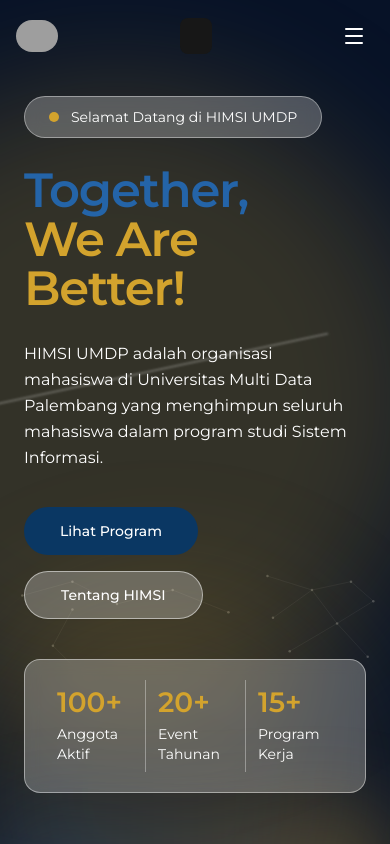
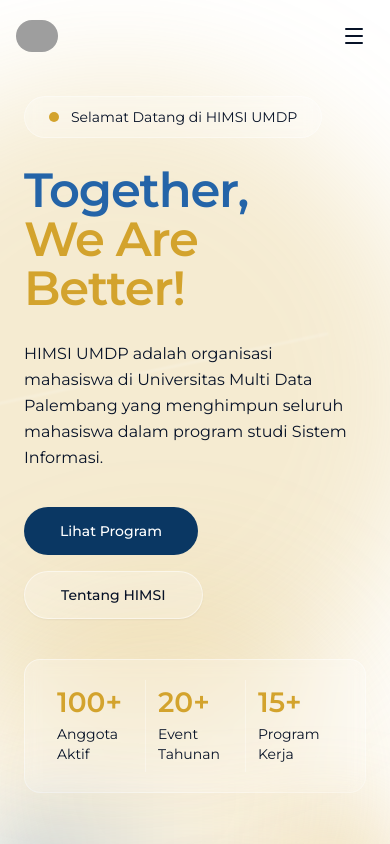
Before and after one commit to FaizZzhue/HIMSIUMDP, a Next.js app: page / in a window 390 px wide. Shown: the top 844 px of the page. Built offline with nearby package versions, Linux system fonts and the light colour scheme; grey boxes are pictures that could not be loaded.

Commit message:
feat : change color thema

```diff
--- a/app/globals.css
+++ b/app/globals.css
@@ -35,8 +35,8 @@
   --sidebar-accent-foreground: oklch(0.205 0 0);
   --sidebar-border: oklch(0.922 0 0);
   --sidebar-ring: oklch(0.708 0 0);
-  --background: oklch(1 0 0);
-  --foreground: oklch(0.145 0 0);
+  --background: #ffffff;
+  --foreground: #071227;
   --himsi-blue-900: #0A3763;
   --himsi-blue-600: #2464A8;
   --himsi-gold: #D3A32D;
@@ -44,7 +44,7 @@
 }
 
 .dark {
-  --background: oklch(0.145 0 0);
+  --background: #071227;
   --foreground: oklch(0.985 0 0);
   --card: oklch(0.205 0 0);
   --card-foreground: oklch(0.985 0 0);
@@ -337,6 +337,5 @@
   }
   body {
     @apply bg-background text-foreground;
-      background: #071227;
   }
 }
--- a/components/common/navbar.tsx
+++ b/components/common/navbar.tsx
@@ -1,6 +1,6 @@
 "use client";
 import { useState, useEffect } from "react";
-import { Menu, X } from "lucide-react";
+import { Menu, X, Sun, Moon } from "lucide-react";
 import { cn } from "@/lib/utils";
 import Image from "next/image";
 import Link from "next/link";
@@ -10,6 +10,7 @@
     const THEME_KEY = "himsi-theme";
     const [isOpen, setIsOpen] = useState(false);
     const [isScrolled, setIsScrolled] = useState(false);
+    const [theme, setTheme] = useState<"light" | "dark">("light");
 
     const navItems = [
         { name: "Home", href: "/" },
@@ -17,6 +18,12 @@
         { name: "Kabinet", href: "/contact" },
         { name: "Aspirasi", href: "/aspirasi" },
     ];
+
+    useEffect(() => {
+        const saved = (localStorage.getItem(THEME_KEY) as "light" | "dark") || "light";
+        setTheme(saved);
+        document.documentElement.classList.toggle("dark", saved === "dark");
+    }, []);
 
     useEffect(() => {
         const onScroll = () => {
@@ -27,6 +34,15 @@
         window.addEventListener("scroll", onScroll, { passive: true });
         return () => window.removeEventListener("scroll", onScroll);
     }, []);
+
+    const toggleTheme = () => {
+        setTheme((prev) => {
+            const next = prev === "dark" ? "light" : "dark";
+            document.documentElement.classList.toggle("dark", next === "dark");
+            localStorage.setItem(THEME_KEY, next);
+            return next;
+        });
+    };
 
     return (
         <nav className={cn(
@@ -46,7 +62,7 @@
                         priority
                         className="rounded-2xl"
                     />
-                    <span className="hidden sm:inline text-white font-semibold hover:text-[#2464A8] transition-colors duration-300">
+                    <span className="hidden sm:inline text-foreground font-semibold hover:text-[#2464A8] transition-colors duration-300">
                         HIMSI
                     </span>
                 </Link>
@@ -56,20 +72,29 @@
                         <a
                             key={key}
                             href={item.href}
-                            className="text-white hover:text-[#2464A8] transition-colors duration-300"
+                            className="text-foreground hover:text-[#2464A8] transition-colors duration-300"
                         >
                             {item.name}
                         </a>
                     ))}
                 </div>
 
-                <Button>
-
+                <Button
+                    type="button"
+                    onClick={toggleTheme}
+                    variant="outline"
+                    className={cn(
+                        "hidden md:inline-flex h-10 rounded-full px-4",
+                        "border-white/35 bg-white/15 text-foreground hover:bg-white/25",
+                        "dark:border-white/20 dark:bg-white/10 dark:text-white dark:hover:bg-white/20"
+                    )}
+                >
+                    {theme === "dark" ? <Moon size={16} /> : <Sun size={16} />}
                 </Button>
 
                 <button
                     onClick={() => setIsOpen(!isOpen)}
-                    className="md:hidden p-2 rounded-lg hover:bg-white/10 transition-colors duration-300 text-white z-50 relative"
+                    className="md:hidden p-2 rounded-lg hover:bg-white/10 transition-colors duration-300 text-foreground z-50 relative"
                 >
                     {isOpen ? <X size={24} /> : <Menu size={24} />}
                 </button>
@@ -94,6 +119,15 @@
                                 {item.name}
                             </a>
                         ))}
+
+                        <Button
+                            type="button"
+                            onClick={toggleTheme}
+                            variant="outline"
+                            className="h-11 rounded-full"
+                        >
+                            {theme === "dark" ? <Moon size={16} /> : <Sun size={16} />}
+                        </Button>
                     </div>
                 </div>
             </div>
--- a/components/features/Hero-Section.tsx
+++ b/components/features/Hero-Section.tsx
@@ -72,7 +72,7 @@
               className="inline-flex items-center gap-3 rounded-full border border-white/40 bg-white/25 px-6 py-2.5 text-sm text-[#0A3763] backdrop-blur"
             >
               <span className="h-2.5 w-2.5 rounded-full bg-[#D3A32D]" />
-                <span className="text-white"> Selamat Datang di HIMSI UMDP </span>
+                <span className="text-foreground"> Selamat Datang di HIMSI UMDP </span>
             </motion.div>
 
             <motion.h1
@@ -91,7 +91,7 @@
               whileInView={{ opacity: 1, y: 0 }}
               viewport={{ once: true, amount: 0.4 }}
               transition={{ duration: 0.6, delay: 0.12 }}
-              className="mt-7 max-w-[600px] text-[16px] leading-relaxed text-white sm:text-[17px]"
+              className="mt-7 max-w-[600px] text-[16px] leading-relaxed text-foreground sm:text-[17px]"
             >
               HIMSI UMDP adalah organisasi mahasiswa di Universitas Multi Data Palembang
               yang menghimpun seluruh mahasiswa dalam program studi Sistem Informasi.
@@ -110,7 +110,7 @@
 
               <Button
                 variant="outline"
-                className="h-12 rounded-full border-white/50 bg-white/25 px-9 text-white hover:bg-white/45"
+                className="h-12 rounded-full border-white/50 bg-white/25 px-9 text-foreground hover:bg-white/45"
                 asChild
               >
                 <Link href="/about">Tentang HIMSI</Link>
@@ -133,7 +133,7 @@
                   ].map((s, idx) => (
                     <div key={s.label} className={["px-3 py-2", idx ? "border-l border-white/35" : ""].join(" ")}>
                       <p className="text-[28px] font-semibold leading-none text-[#D3A32D]">{s.value}</p>
-                      <p className="mt-2 text-sm text-white">{s.label}</p>
+                      <p className="mt-2 text-sm text-foreground">{s.label}</p>
                     </div>
                   ))}
                 </div>
```
Lines whose indentation alone changed are shown as unchanged.
